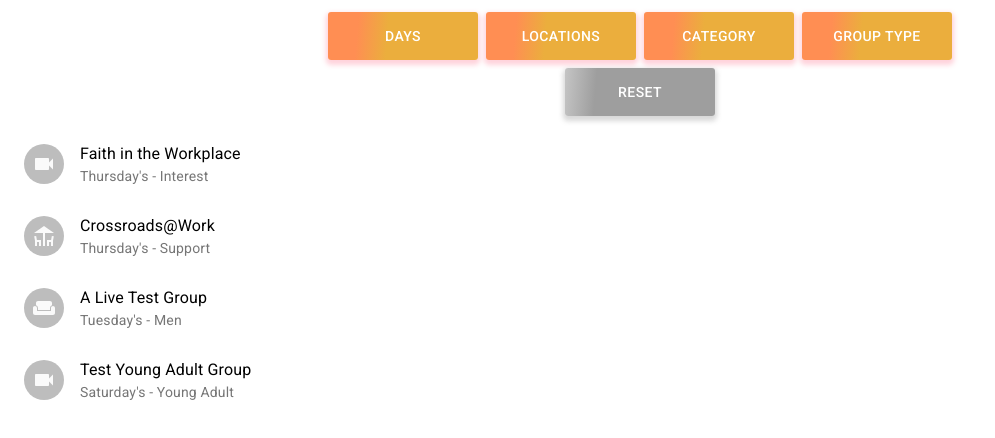
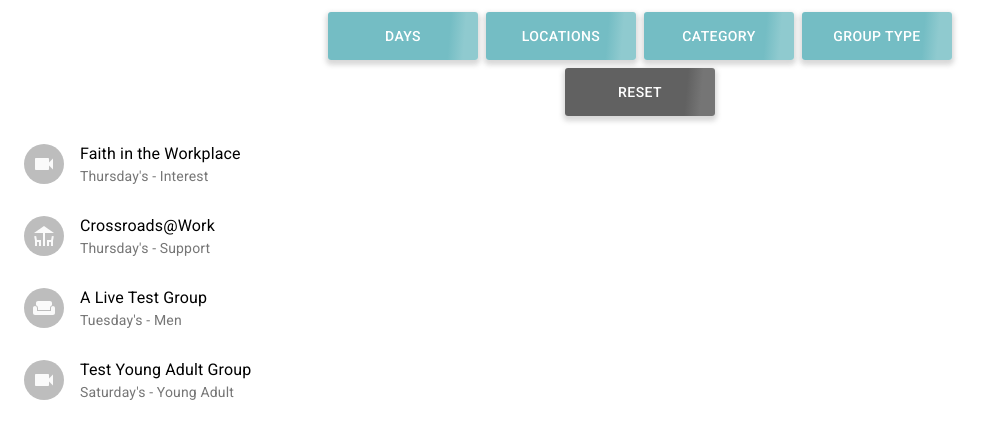
Before and after one commit to crossroads-mn/crgroups-react-client, a React app in the folder client/: page / in a window 1280 px wide. Shown: the top 438 px of the page, without its empty margins (0-995 px from the left). Built offline with nearby package versions, Linux system fonts and the light colour scheme.

Commit message:
Theme and style usage

```diff
--- a/client/src/App.tsx
+++ b/client/src/App.tsx
@@ -23,31 +23,14 @@ export interface AppProps {
     data: GroupData[]
 }
 
-const useStyles = makeStyles({
-    button: {
-        border: 0,
-        borderRadius: 3,
-        color: 'white',
-        height: 48,
-        padding: '0 30px',
-        margin: '4px',
-        width: '150px'
-    },
-    buttonColor: {
-        background: 'linear-gradient(95deg, #FF8E53 20%, #EBAE3D 40%)',
-        boxShadow: '0 3px 5px 2px rgba(255, 105, 135, .3)',
-    },
-    buttonGray: {
-        background: 'linear-gradient(95deg, #c5c5c5 0%, #9e9e9e 21%)',
-        boxShadow: '0 3px 5px 2px rgb(125 125 125 / 30%)',
-    },
+const useStyles = makeStyles(theme => ({
     dialogCloseButton: {
         marginRight: '4px',
     },
     dialogTitle: {
         flexGrow: 1,
     }
-})
+}))
 
 const defaultFilters : Filters = {
     Category: '',
@@ -63,10 +46,6 @@ const Transition = React.forwardRef(function Transition(props: any, ref: any) {
 const App = (props: AppProps) => {
 
     const classes = useStyles();
-    const comboClasses = {
-        colorButton: `${classes.button} ${classes.buttonColor}`,
-        grayButton: `${classes.button} ${classes.buttonGray}`,
-    }
 
     const [group, setGroup] = React.useState(props.data[0]);
     const [selectedFilter, setSelectedFilter] = React.useState('');
@@ -142,13 +121,13 @@ const App = (props: AppProps) => {
     return (
         <>
             <Grid container direction="row" justify="center" alignItems="center">
-                <StyledButton title={'Days'} onClick={handleFilterClick} className={comboClasses.colorButton} />
-                <StyledButton title={'Locations'} onClick={handleFilterClick} className={comboClasses.colorButton} />
-                <StyledButton title={'Category'} onClick={handleFilterClick} className={comboClasses.colorButton} />
-                <StyledButton title={'Group Type'} onClick={handleFilterClick} className={comboClasses.colorButton} />
+                <StyledButton title={'Days'} onClick={handleFilterClick} style={'primary'} />
+                <StyledButton title={'Locations'} onClick={handleFilterClick} style={'primary'} />
+                <StyledButton title={'Category'} onClick={handleFilterClick} style={'primary'} />
+                <StyledButton title={'Group Type'} onClick={handleFilterClick} style={'primary'} />
             </Grid>
             <Grid container direction="row" justify="center" alignItems="center">
-                <StyledButton title={'Reset'} onClick={handleFilterClear} className={comboClasses.grayButton} />
+                <StyledButton title={'Reset'} onClick={handleFilterClear} />
             </Grid>
             <List>
                 { listItems }
@@ -180,7 +159,8 @@ const App = (props: AppProps) => {
                 </AppBar>
                 <Toolbar/>
                 <Grid container direction="row" justify="center" alignItems="center">
-                    <Button className={comboClasses.colorButton} href={group.GROUP_LINK}>Sign Up</Button>
+                    {/* <Button className={comboClasses.colorButton} href={group.GROUP_LINK}>Sign Up</Button> */}
+                    <StyledButton title='Sign Up' style='primary' />
                 </Grid>
                 <div style={{ margin: '4px' }}>
                     <Typography variant="h6">
--- a/client/src/StyledButton.tsx
+++ b/client/src/StyledButton.tsx
@@ -1,18 +1,47 @@
 import * as React from 'react';
 import Button from '@material-ui/core/Button';
+import { makeStyles } from '@material-ui/core/styles';
 
 interface StyledButtonProps {
     title: string
-    className: string
-    onClick: (title: string) => void
+    style?: 'primary' | 'grey'
+    onClick?: (title: string) => void
 }
 
+const useStyles = makeStyles(theme => ({
+    button: {
+        border: 0,
+        borderRadius: 3,
+        color: 'white',
+        height: 48,
+        padding: '0 30px',
+        margin: '4px',
+        width: '150px'
+    },
+    buttonColor: {
+        background: `linear-gradient(95deg, ${theme.palette.primary.main} 80%, ${theme.palette.primary.light} 90%)`,
+        boxShadow: `0 3px 5px 2px rgb(125 125 125 / 30%)`,
+    },
+    buttonGray: {
+        background: `linear-gradient(95deg, ${theme.palette.grey[700]} 80%, ${theme.palette.grey[600]} 90%)`,
+        boxShadow: '0 3px 5px 2px rgb(125 125 125 / 30%)',
+    }
+}))
+
 const StyledButton = (props: StyledButtonProps) => {
+
+    const classes = useStyles();
+    const className = (props.style == 'primary') ?
+        `${classes.button} ${classes.buttonColor}` :
+        `${classes.button} ${classes.buttonGray}`;
+
     const handleClick = () => {
-        props.onClick(props.title);
+        if (props.onClick) {
+            props.onClick(props.title);
+        }
     }
 
-    return (<Button className={props.className} onClick={handleClick}>{props.title}</Button>);
+    return (<Button className={className} onClick={handleClick}>{props.title}</Button>);
 }
 
 export default StyledButton;
--- a/client/src/index.tsx
+++ b/client/src/index.tsx
@@ -1,10 +1,26 @@
 /* global document */
 import * as React from 'react';
 import * as ReactDOM from 'react-dom';
+import { ThemeProvider, createMuiTheme } from '@material-ui/core/styles';
 import App from './App';
 import { GroupData } from './models/GroupData';
 
 const SSR_DATA = document.getElementById('__CRSGC_SSR_DATA').innerText;
 const data = JSON.parse(SSR_DATA) as GroupData[];
 
-ReactDOM.render(<App data={data} />, document.getElementById('root'));
+const theme = createMuiTheme({
+    palette: {
+        primary: {
+            main: '#74BDC4'
+        },
+        secondary: {
+            main: '#062631'
+        }
+    }
+})
+
+ReactDOM.render(
+    <ThemeProvider theme={theme}>
+        <App data={data} />
+    </ThemeProvider>
+    , document.getElementById('root'));
```
